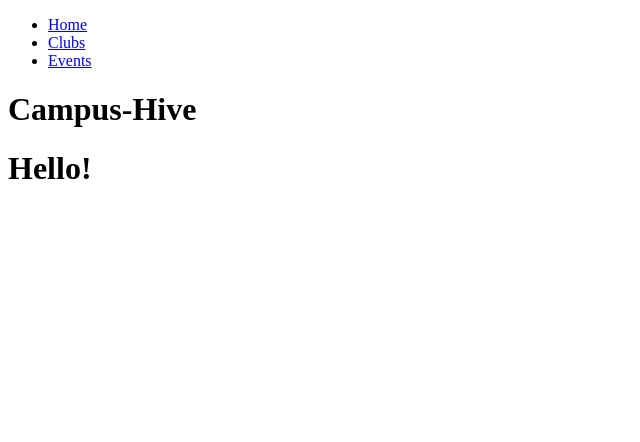
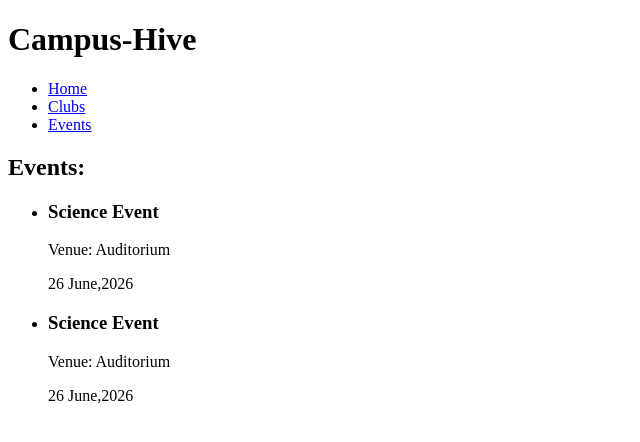
Before and after one commit to arushabind2005-star/Campus-Hive, a website: page events.html in a window 1280 px wide. Shown: the whole page, without its empty margins (0-640 px from the left). Drawn offline with Linux system fonts and the light colour scheme.

Commit message:
Added events

```diff
--- a/events.html
+++ b/events.html
@@ -4,7 +4,9 @@
 
   </head>
   <body>
-
+    <header>
+      <h1>Campus-Hive</h1>
+    </header>
     <nav>
       <ul>
         <li><a href="index.html">Home</a></li>
@@ -14,8 +16,19 @@
 
     </nav>
     <main>
-      <h1>Campus-Hive</h1>
-      <h1>Hello!</h1>
+      <h2>Events:</h2>
     </main>
+    <ul>
+      <li>
+        <h3>Science Event</h3>
+        <p>Venue: Auditorium</p>
+        <time>26 June,2026</time>
+      </li>
+      <li>
+        <h3>Science Event</h3>
+        <p>Venue: Auditorium</p>
+        <time>26 June,2026</time>
+      </li>
+    </ul>
   </body>
 </html>
```
